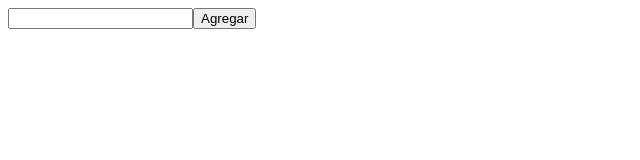
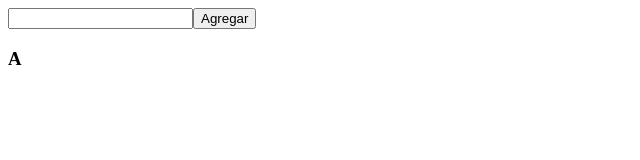
Before and after one commit to Mariacecilia1999/app, a React (Vite) app in the folder app/: page / in a window 1280 px wide. Shown: the top 160 px of the page, without its empty margins (0-640 px from the left). Built offline with nearby package versions, Linux system fonts and the light colour scheme.

Commit message:
Adding 'ShowData' component to 'Data' components (No logic)

```diff
--- a/app/src/assets/components/Data.jsx
+++ b/app/src/assets/components/Data.jsx
@@ -1,5 +1,6 @@
 import { useState } from "react"
 import AddTask from "./AddTask"
+import ShowTask from "./ShowTask"
 
 const Data = () =>{
 
@@ -20,6 +21,7 @@ const Data = () =>{
 
    return <>
             <AddTask capturingInput={capturingInput} addInputTask={addInputTask}/>
+            <ShowTask/>
          </>
 }
 
--- a/app/src/assets/components/ShowTask.jsx
+++ b/app/src/assets/components/ShowTask.jsx
@@ -0,0 +1,9 @@
+const ShowTask = () =>{
+   return(
+      <>
+      <h3>A</h3>
+      </>
+   )
+}
+
+export default ShowTask
```
